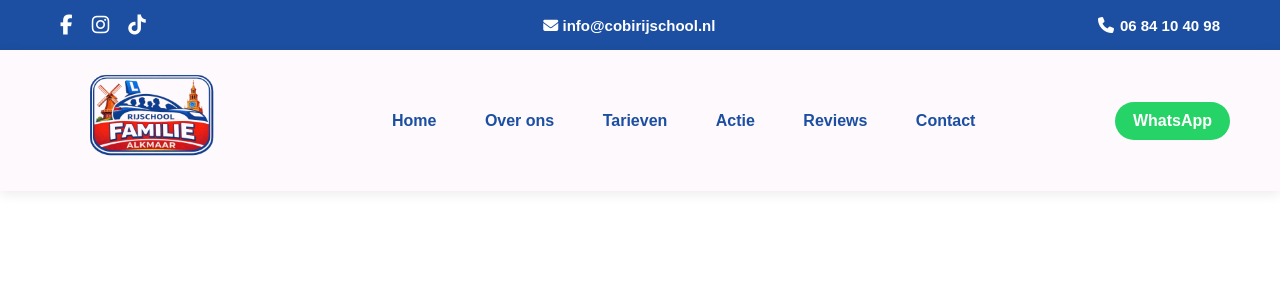
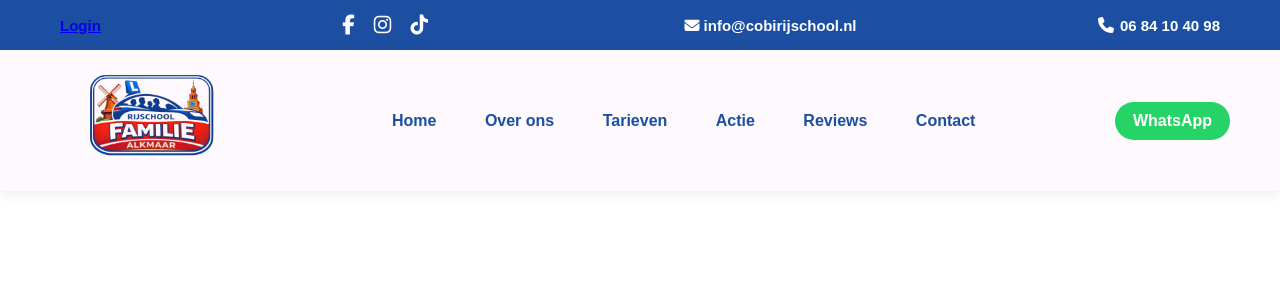
Before and after one commit to Halitelpatron072/Rijschool-Fam, a PHP site: page / in a window 1280 px wide. Shown: the top 300 px of the page. Run offline with PHP 8.4, Linux system fonts and the light colour scheme.

Commit message:
merge fix

```diff
--- a/nav.php
+++ b/nav.php
@@ -1,5 +1,6 @@
     <div class="topbar">
         <div class="topbar-container">
+            <a href="/login.php">Login</a>
 
             <div class="socials">
                 <a href="https://www.facebook.com/share/1CH3HLPNkV/?mibextid=wwXIfr"><i class="fab fa-facebook-f"></i></a>
```
